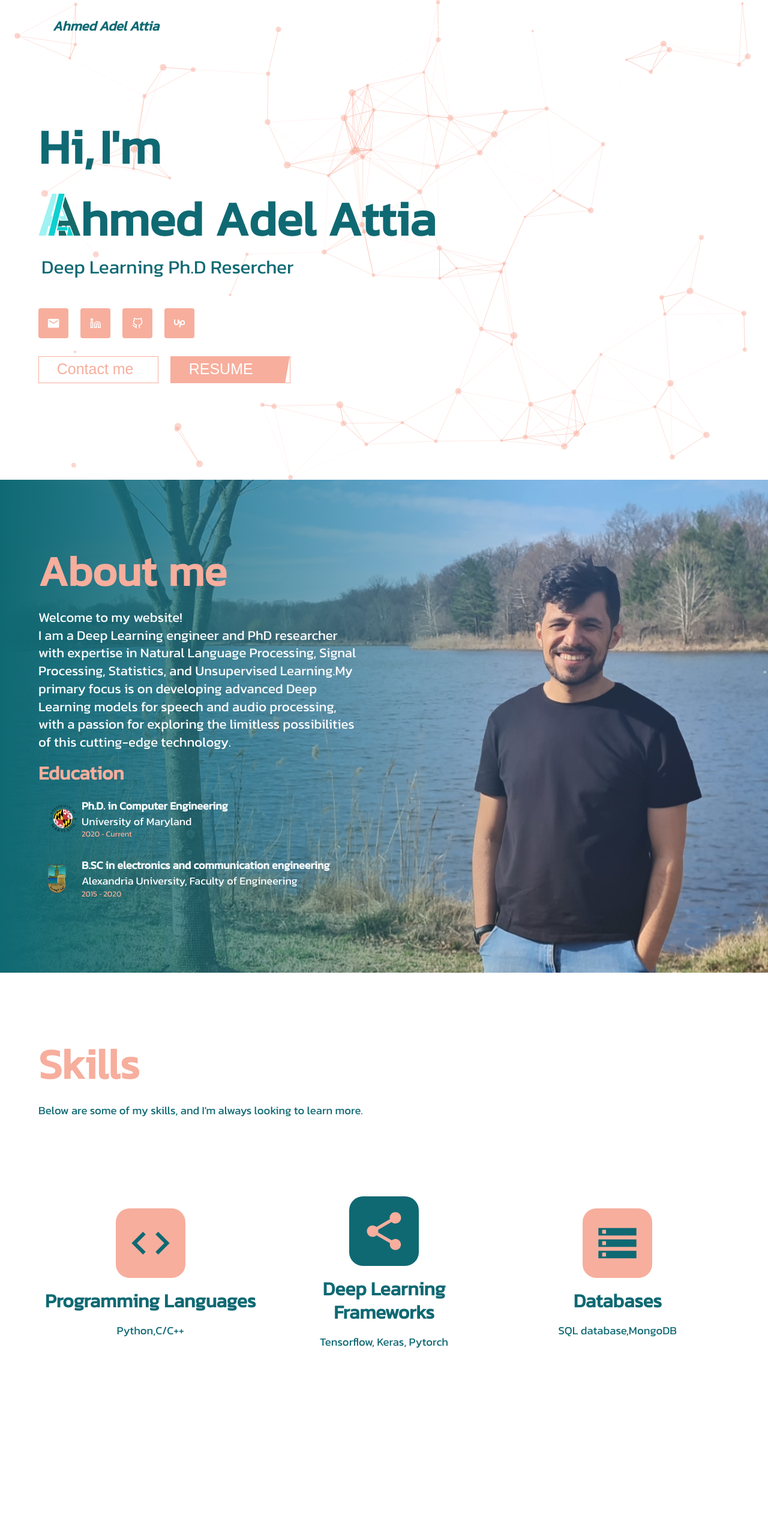
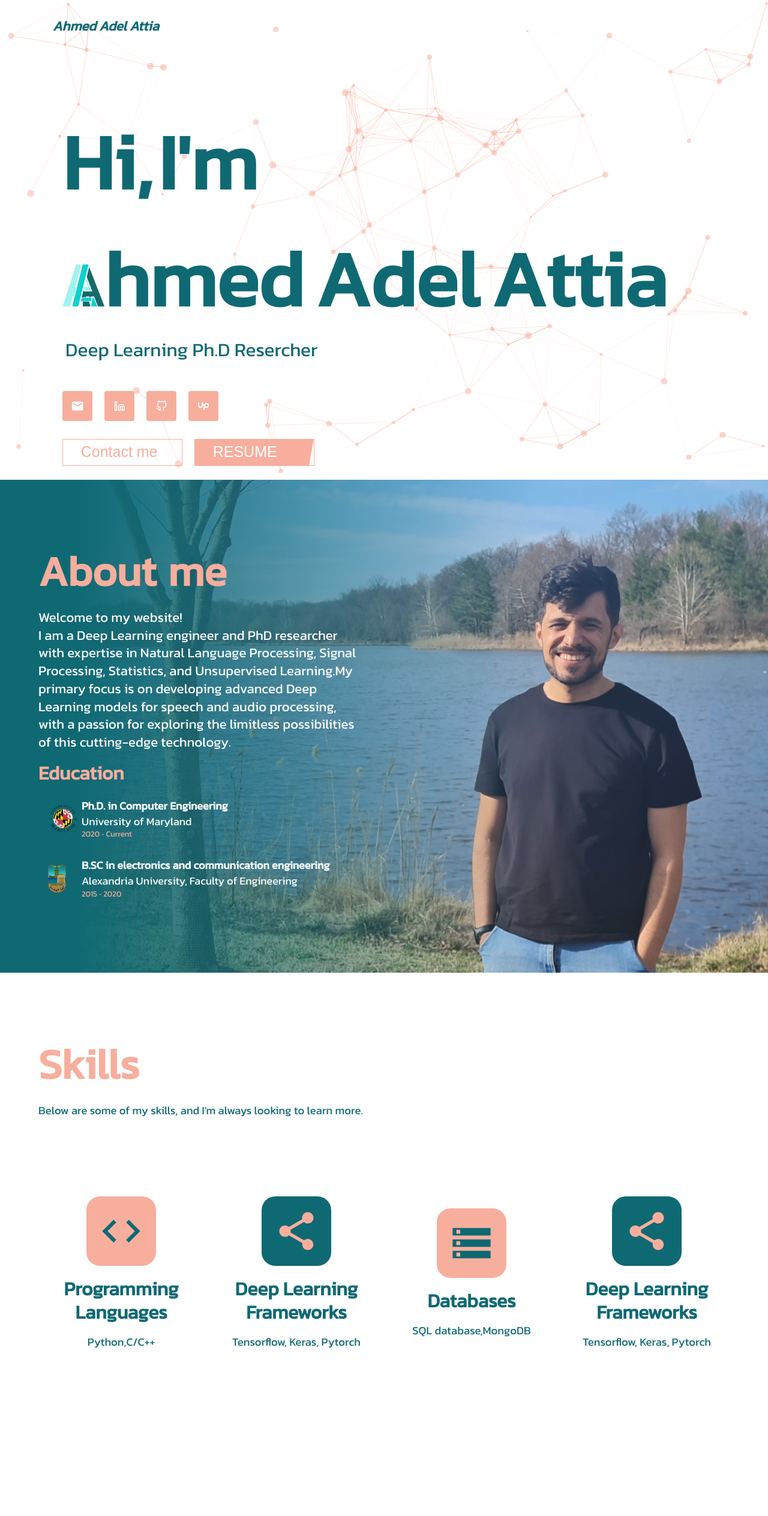
Before and after one commit to Nada-orban/ahmednewportfolio, a Next.js app: page / in a window 1280 px wide. Shown: the top 2528 px of the page at 60% size. Built offline with nearby package versions, Linux system fonts and the light colour scheme.

Commit message:
paper doing

```diff
--- a/Components/Landing.js
+++ b/Components/Landing.js
@@ -33,12 +33,13 @@ function Landing() {
     const theme = useTheme();
 
     return (
-        <Box id="home" height="100vh" >
+        <Box id="home" height="100vh">
+            <Particlesbackground />
 
-            <Container maxWidth="xlg" >
+            <Container >
                 <Box sx={{ position: "relative" }} spacing={2} height="100vh" >
 
-                    <Particlesbackground />
+
 
                     {/* <Box sx={{ position: "absolute", top: "-150px", opacity: 0.4, }} >
                         <div ><Lottie animationData={waveform} className={styles.wavejson} /></div>
--- a/Components/Papers.js
+++ b/Components/Papers.js
@@ -15,17 +15,47 @@ import conf3 from '../public/assets/papers/insterspeech (1).png'
 function Papers() {
     const colorMode = React.useContext(ColorModeContext);
     const theme = useTheme();
+    const confarray = [conf1, conf2, conf3];
     return (
-        <Box id="papers" py="50px" color="white" backgroundColor="white" position="relative" >
+        <Box id="papers" py="50px" color="white" backgroundColor="background.secondary" position="relative" >
 
             <Container maxWidth="xlg" >
-                <Box sx={{ px: { sm: "10px", md: "40px" }, py: "100px" }} >
-                    <Grid container >
+                <Box sx={{ px: { sm: "10px", md: "40px" }, py: "50px" }}  >
+                    <Box className={styles.slideTrack} display="flex" justifyContent="space-between" gap="50px" alignItems="center">
+                        {confarray.map((array) => (
+                            <Paper sx={{ width: "400px", height: "400px", textAlign: "center", p: "30px", backgroundColor: "neutral.skill" }} className={styles.paper}>
+                                <Image
+                                    src={array}
+                                    alt="Picture of the skill"
+                                    width={300}
+
+                                />
+                            </Paper>
+                        ))}
+                        {confarray.map((array) => (
+                            <Paper sx={{ width: "400px", height: "400px", textAlign: "center", p: "30px", backgroundColor: "neutral.skill" }} className={styles.paper}>
+                                <Image
+                                    src={array}
+                                    alt="Picture of the author"
+                                    width={300}
+
+                                />
+                            </Paper>
+                        ))}
+                        {confarray.map((array) => (
+                            <Paper sx={{ width: "400px", height: "400px", textAlign: "center", p: "30px", backgroundColor: "neutral.skill" }} className={styles.paper}>
+                                <Image
+                                    src={array}
+                                    alt="Picture of the author"
+                                    width={300}
+
+                                />
+                            </Paper>
+                        ))}
 
 
-
-
-
+                    </Box>
+                    {/* <Grid container >
                         <Grid item md={4} xs={12} sm={12}>
                             <Box >
                                 <Image
@@ -56,7 +86,7 @@ function Papers() {
                             />
                         </Grid>
 
-                    </Grid>
+                    </Grid> */}
                     <Box className={styles.layer}>
                         <Box sx={{ px: { xs: "10px", md: "40px" }, pt: "50px" }}>
                             <Box display="flex" gap="20px">
--- a/Components/Projects2.js
+++ b/Components/Projects2.js
@@ -72,7 +72,7 @@ function Projects2() {
     const theme = useTheme();
     return (
         <>
-            <Box id='projects' py="100px">
+            <Box id='projects' py="100px" >
                 <Container maxWidth="xlg" >
                     <Box sx={{ px: { sm: "10px", md: "40px" } }} position="relative">
                         <Box display="flex" gap="20px">
--- a/Components/Skill.js
+++ b/Components/Skill.js
@@ -33,7 +33,7 @@ function Skill() {
                     <Typography variant='h6' data-aos="fade-up"
                         data-aos-anchor-placement="top-bottom" data-aos-delay="600">Below are some of my skills, and I'm always looking to learn more.</Typography>
                     <Grid container spacing={2} sx={{ my: "50px", }} >
-                        <Grid item xs={12} sm={12} md={4} sx={{ display: "flex", justifyContent: "center", flexDirection: "column", mt: "30px" }} data-aos="fade-right"
+                        <Grid item xs={12} sm={12} md={3} sx={{ display: "flex", justifyContent: "center", flexDirection: "column", mt: "30px" }} data-aos="fade-right"
                             data-aos-delay="700">
                             <Box sx={{ display: "flex", justifyContent: "center", flexDirection: "column", mt: "30px", }}>
                                 <CodeIcon sx={{ padding: "20px", textAlign: "center", border: "2px solid white", borderRadius: "25px", backgroundColor: "secondary.main", color: "background.secondary", width: "120px", height: "120px", overflow: "hidden", mx: "auto" }} />
@@ -42,7 +42,7 @@ function Skill() {
                                 </Typography>
                             </Box>
                         </Grid>
-                        <Grid item xs={12} sm={12} md={4} sx={{ display: "flex", justifyContent: "center", flexDirection: "column", mt: "30px" }} data-aos="fade-right"
+                        <Grid item xs={12} sm={12} md={3} sx={{ display: "flex", justifyContent: "center", flexDirection: "column", mt: "30px" }} data-aos="fade-right"
                             data-aos-delay="800">
                             <Box sx={{ display: "flex", justifyContent: "center", flexDirection: "column", mt: "30px", }}>
                                 <ShareIcon sx={{ padding: "20px", textAlign: "center", border: "2px solid white", borderRadius: "25px", backgroundColor: "background.secondary", color: "secondary.main", width: "120px", height: "120px", overflow: "hidden", mx: "auto" }} />
@@ -51,12 +51,21 @@ function Skill() {
                                 </Typography>
                             </Box>
                         </Grid>
-                        <Grid item xs={12} sm={12} md={4} sx={{ display: "flex", justifyContent: "center", flexDirection: "column", mt: "30px" }} data-aos="fade-right"
+                        <Grid item xs={12} sm={12} md={3} sx={{ display: "flex", justifyContent: "center", flexDirection: "column", mt: "30px" }} data-aos="fade-right"
                             data-aos-delay="900">
                             <Box sx={{ display: "flex", justifyContent: "center", flexDirection: "column", mt: "30px", }}>
                                 <StorageIcon sx={{ padding: "20px", textAlign: "center", border: "2px solid white", borderRadius: "25px", backgroundColor: "secondary.main", color: "background.secondary", width: "120px", height: "120px", overflow: "hidden", mx: "auto" }} />
                                 <Typography variant='h4' sx={{ textAlign: "center", my: 2, fontWeight: "bold" }}>Databases</Typography>
                                 <Typography variant='h6' sx={{ textAlign: "center" }}> SQL database,MongoDB
+                                </Typography>
+                            </Box>
+                        </Grid>
+                        <Grid item xs={12} sm={12} md={3} sx={{ display: "flex", justifyContent: "center", flexDirection: "column", mt: "30px" }} data-aos="fade-right"
+                            data-aos-delay="800">
+                            <Box sx={{ display: "flex", justifyContent: "center", flexDirection: "column", mt: "30px", }}>
+                                <ShareIcon sx={{ padding: "20px", textAlign: "center", border: "2px solid white", borderRadius: "25px", backgroundColor: "background.secondary", color: "secondary.main", width: "120px", height: "120px", overflow: "hidden", mx: "auto" }} />
+                                <Typography variant='h4' sx={{ textAlign: "center", my: 2, fontWeight: "bold" }}>Deep Learning Frameworks</Typography>
+                                <Typography variant='h6' sx={{ textAlign: "center" }}>Tensorflow, Keras, Pytorch
                                 </Typography>
                             </Box>
                         </Grid>
--- a/Components/config/Particles.config.js
+++ b/Components/config/Particles.config.js
@@ -3,7 +3,7 @@ const particlesConfig = {
     background: {
         color: {
             // value: "#FAF3E8"
-            value: "#FFFFFF"
+            value: "transparent"
         },
         image: "",
         position: "",
--- a/src/styles/Home.module.css
+++ b/src/styles/Home.module.css
@@ -29,7 +29,7 @@
     margin-bottom: 10px;
 }
 .titlesection1{
-    font-size: 40px;
+    font-size: 65px;
     font-weight: bold;
 }
 
@@ -433,8 +433,9 @@
     /* background: linear-gradient(135deg, #000000 0%, #ffffff00 70% ), */
     /* background: linear-gradient(to right,#0a201cea 0%, #ffffff00 70%),
     url('../../public/assets/backgrounds/Background-ahmed1.jpg'); */
-    background: linear-gradient(to right, #0f6973 0%, #ffffff00 70%),
+    background: linear-gradient(to right , #0f6973 10%, #ffffff00 70%),
     url('../../public/assets/backgrounds/Background-ahmed1.jpg');
+
 
 
     background-repeat: no-repeat;
@@ -655,6 +656,22 @@
     overflow: hidden;
 
 } */
+.slider {
+    position: relative;
+    overflow: hidden;
+    width: 100%;
+
+
+}
+
+.slideTrack {
+    margin: 70px 0px;
+    width: calc(80px * 7);
+    /* perspective: 200px; */
+    animation: scroll 10s linear infinite normal;
+
+
+}
 .layer{
     position: absolute;
     top: 0px;
--- a/src/styles/Nav.module.css
+++ b/src/styles/Nav.module.css
@@ -46,7 +46,7 @@
 .hamburber {
     width: 30px;
     height: 3px;
-    background: #FAF3E8;
+    background: var(--primary-color);
     border-radius: 5px;
     box-shadow: 0 2px 5px rgb(255, 101, 47, .2);
     transition: all 0.5s ease-in-out;
@@ -57,7 +57,7 @@
     position: absolute;
     width: 30px;
     height: 3px;
-    background:#FAF3E8;
+    background:var(--primary-color);
     border-radius: 5px;
     transition: all 0.5s ease-in-out;
     transform: translateY(-10px);
@@ -68,7 +68,7 @@
     position: absolute;
     width: 30px;
     height: 3px;
-    background: #FAF3E8;
+    background: var(--primary-color);
     border-radius: 5px;
     transition: all 0.5s ease-in-out;
     transform: translateY(10px);
@@ -88,7 +88,7 @@
     position: absolute;
     width: 30px;
     height: 3px;
-    background: #FAF3E8;
+    background: var(--primary-color);
     border-radius: 5px;
     transition: all 0.5s ease-in-out;
     transform: rotate(45deg) translate(35px, -35px);
@@ -99,7 +99,7 @@
     position: absolute;
     width: 30px;
     height: 3px;
-    background:#FAF3E8;
+    background:var(--primary-color);
     border-radius: 5px;
     transition: all 0.5s ease-in-out;
     transform: rotate(-45deg) translate(35px, 35px);
```
